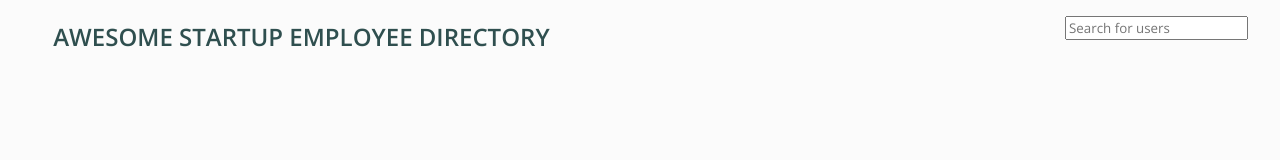
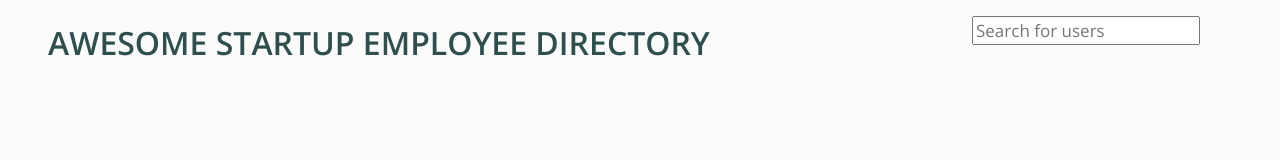
Before and after one commit to kaeross/employee_directory, a plain HTML site: page index.html in a window 1280 px wide. Drawn offline with nearby package versions, Linux system fonts and the light colour scheme; no server answers.

Commit message:
Bug Fixes 0.2

```diff
--- a/app.js
+++ b/app.js
@@ -122,7 +122,7 @@ function searchList() {
 	// if not found display message
 	if (matched.length === 0) {
 		$userCards.hide();
-		$('.page-header').append(notFound);
+		$('.main-body').append(notFound);
 		const notFoundButton = $('.not-found-button');
 		notFoundButton.on('click', function() {
 			console.log('click click');
--- a/index.html
+++ b/index.html
@@ -11,13 +11,17 @@
 	<link href="https://fonts.googleapis.com/css?family=Open+Sans:300,400,600" rel="stylesheet">
 </head>
 <body>
-	<span class="searchbox"></span>
-	<section
+
+
+		<div class="container header">
+		<h1 class='page-header'>Awesome Startup Employee Directory</h1><span class="searchbox"></span>
+		</div>
+
+		<section
 	data-featherlight-gallery
 	data-featherlight-filter="div"
 	>
-		<div class="container">
-		<h1 class='page-header'>Awesome Startup Employee Directory</h1>
+		<div class="container main-body">
 
 			<div class="user-modal" id="user-modal-0"></div>
 			<div class="user" data-featherlight="#user-modal-0">
--- a/style.scss
+++ b/style.scss
@@ -23,7 +23,10 @@ body {
 	flex-wrap: wrap;
 	justify-content: center;
 }
-
+.header {
+	padding: 0 3em;
+	justify-content: space-between;
+}
 .avatar {
 	border-radius: 100%;
 	display: block;
@@ -39,7 +42,7 @@ h4 {
 }
 
 h1 {
-	flex-basis: 90%;
+	flex-basis: 64%;
 	text-transform: uppercase;
 }
 
@@ -147,9 +150,11 @@ button {
 //searchbox
 .user-search {
 	float: right;
-margin-right: 2em;
-margin-top: 1em;
-
+	margin-right: 2em;
+	margin-top: 1em;
+	> input {
+		font-size: 17px;
+	}
 }
 
 
```
Also changed, not shown: style.css, 1 other file.
